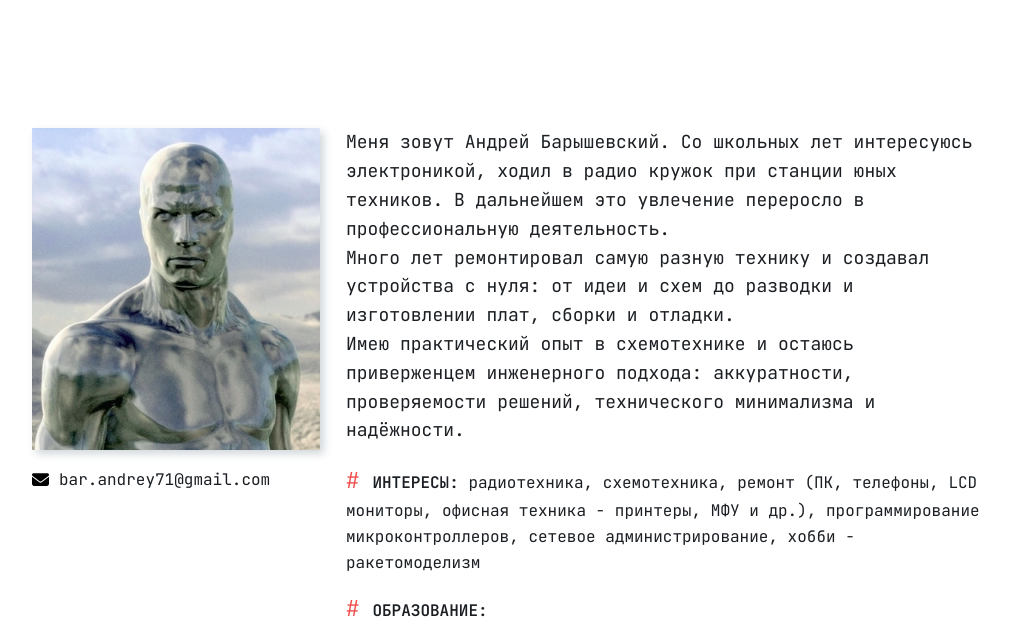
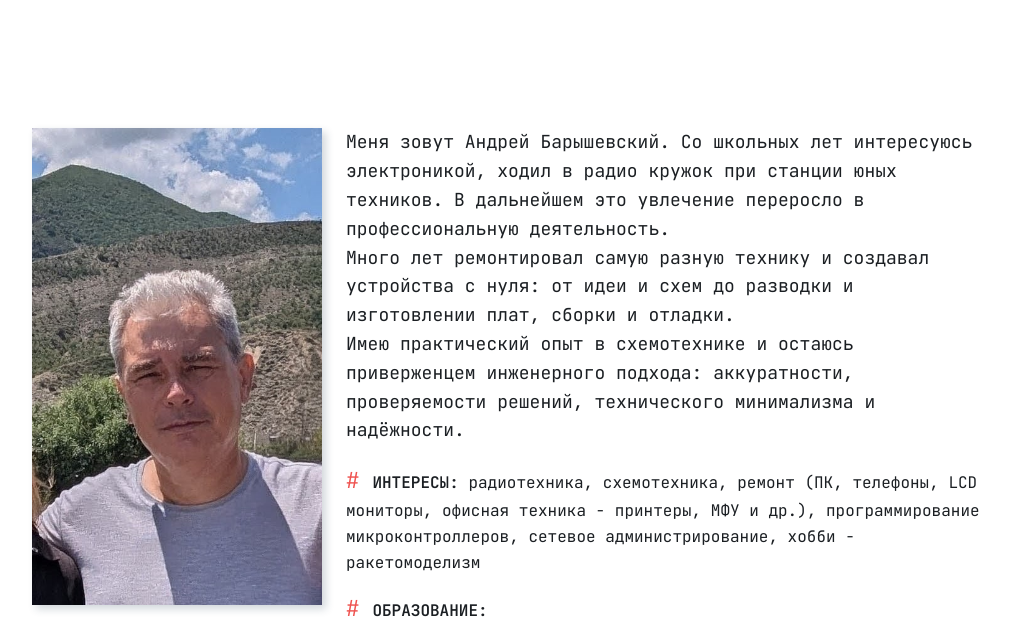
Before and after one commit to relikt-psb/relikt-psb.github.io, a plain HTML site: page index.html in a window 1280 px wide. Shown: the part 166-791 px from the top of the page, without its empty margins (132-1142 px from the left). Drawn offline with Linux system fonts and the light colour scheme.

Commit message:
Добавил фотографию

```diff
--- a/index.html
+++ b/index.html
@@ -22,7 +22,7 @@
   <section class="intro">
     <div>
       <div class="intro__avatar" aria-hidden="true">
-        <img src="img/person.png" alt="Фото">
+        <img src="img/person.jpg" alt="Фото">
       </div>
       <div style="margin-top: 8px; font-size: 16px; display: flex; align-items: center"><img src="img/email.svg"
                                                                                              alt="e-mail"
--- a/styles.css
+++ b/styles.css
@@ -65,6 +65,7 @@ body {
 }
 .intro__avatar img {
   box-shadow: 4px 4px 8px 0 rgba(34, 60, 80, 0.2);
+  width: 290px;
 }
 .intro__title { margin: 0 0 8px; line-height: 1.2; }
 
```
Also changed, not shown: img/person.jpg (added), img/person.png (deleted).
